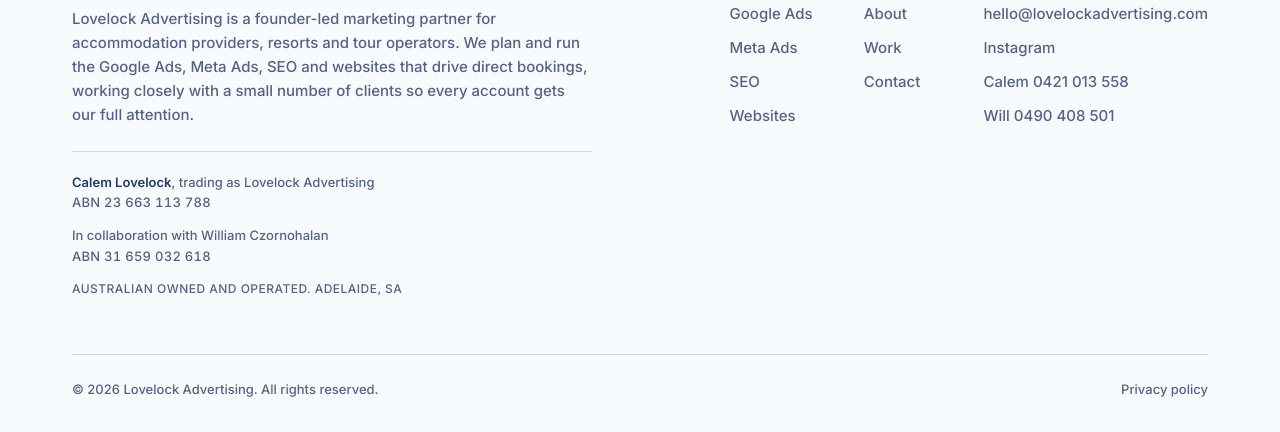
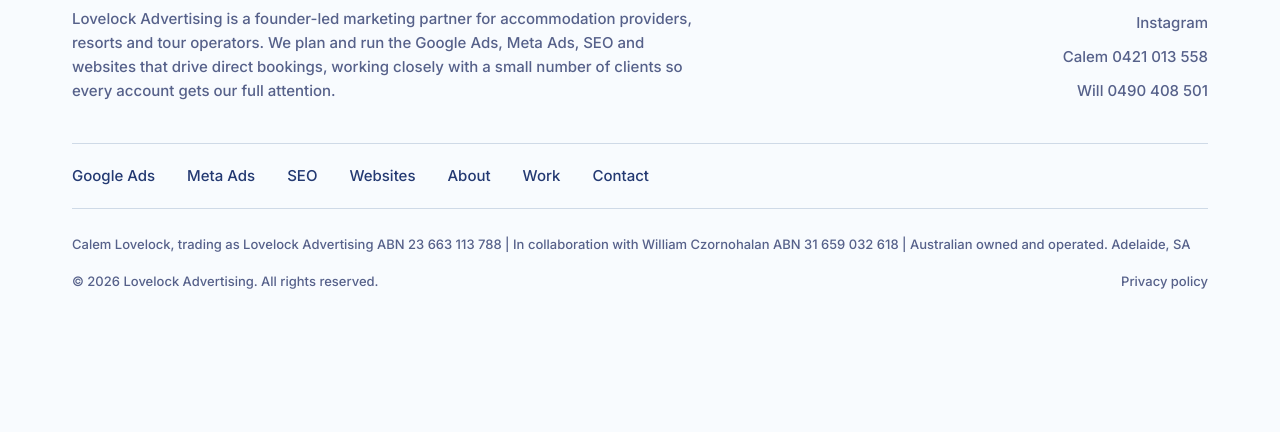
Before and after one commit to LovelockAdvertising/lovelockadvertising, a plain HTML site: page index.html in a window 1280 px wide. Shown: the part 5405-5837 px from the top of the page. After the commit the page ends 5729 px from the top, so only its background shows below. Drawn offline with Linux system fonts and the light colour scheme.

Commit message:
Simplify footer into three bands with one-line business details
Footer is now: logo, intro and contact details; a single row of page
links; then the business details on one line (Calem Lovelock trading as
Lovelock Advertising, in collaboration with William Czornohalan, both
ABNs) above the copyright bar. Replaces the column grid that left empty
space. Bump stylesheet version.

Co-Authored-By: Claude Opus 5.5 <noreply@anthropic.com>

```diff
--- a/css/site.css
+++ b/css/site.css
@@ -511,31 +511,28 @@ p { margin: 0; }
 
 /* ---------- Footer ---------- */
 .footer { border-top: 1px solid var(--line); padding: 64px 0 32px; font-size: 15px; }
-.footer__grid { display: grid; gap: 40px; }
-.footer__about p { color: var(--muted); margin-top: 16px; max-width: 520px; }
-.footer__legal { display: grid; gap: 12px; margin-top: 24px; padding-top: 20px; border-top: 1px solid var(--line); max-width: 520px; }
-.footer__about .footer__legal p { font-size: 13px; line-height: 1.6; color: var(--muted); margin: 0; max-width: none; }
-.footer__legal .footer__entity { color: var(--ink); font-weight: 600; }
-.footer__legal .footer__abn { font-variant-numeric: tabular-nums; letter-spacing: .02em; }
-.footer__about .footer__legal .footer__origin { font-size: 12px; letter-spacing: .04em; text-transform: uppercase; }
-.footer h4 {
-  font-family: var(--font-head); font-size: 18px; font-weight: 400;
-  text-transform: uppercase; letter-spacing: .03em; color: var(--ink); margin: 0 0 16px;
+.footer__top { display: grid; gap: 32px; }
+.footer__about p { color: var(--muted); margin-top: 16px; max-width: 640px; }
+.footer__contact { list-style: none; margin: 0; padding: 0; display: grid; gap: 10px; }
+.footer__contact a { color: var(--muted); text-decoration: none; }
+.footer__contact a:hover { color: var(--ink); }
+.footer__nav {
+  display: flex; flex-wrap: wrap; gap: 10px 32px;
+  margin-top: 40px; padding: 20px 0; border-top: 1px solid var(--line); border-bottom: 1px solid var(--line);
 }
-.footer ul { list-style: none; margin: 0; padding: 0; display: grid; gap: 10px; }
-.footer ul a { color: var(--muted); text-decoration: none; }
-.footer ul a:hover { color: var(--ink); }
+.footer__nav a { color: var(--ink); text-decoration: none; font-weight: 500; }
+.footer__nav a:hover { color: var(--muted); }
+.footer__legal { margin-top: 24px; font-size: 13px; line-height: 1.7; color: var(--muted); }
+.footer__legal p { margin: 0; }
 .footer__bottom {
   display: flex; flex-wrap: wrap; gap: 12px 24px; justify-content: space-between;
-  margin-top: 56px; padding-top: 24px; border-top: 1px solid var(--line);
-  font-size: 13px; color: var(--muted);
+  margin-top: 16px; font-size: 13px; color: var(--muted);
 }
 .footer__bottom a { color: var(--muted); text-decoration: none; }
 .footer__bottom a:hover { color: var(--ink); }
-@media (min-width: 640px) { .footer__grid { grid-template-columns: 1fr 1fr; } }
-/* Desktop: link columns hug their content on the right, the intro takes the rest */
-@media (min-width: 1100px) {
-  .footer__grid { grid-template-columns: minmax(0, 1fr) repeat(3, max-content); column-gap: clamp(48px, 4vw, 72px); }
+@media (min-width: 900px) {
+  .footer__top { grid-template-columns: minmax(0, 640px) max-content; justify-content: space-between; align-items: end; }
+  .footer__contact { text-align: right; }
 }
 
 /* ---------- Homepage hero: centred, rotating word ---------- */
--- a/index.html
+++ b/index.html
@@ -22,7 +22,7 @@
   <link rel="preconnect" href="https://fonts.gstatic.com" crossorigin>
   <link href="https://fonts.googleapis.com/css2?family=Anton&family=Inter:wght@400;500;600;700&display=swap" rel="stylesheet">
 
-  <link rel="stylesheet" href="css/site.css?v=20261124a">
+  <link rel="stylesheet" href="css/site.css?v=20261124f">
   <link rel="icon" href="assets/logo/favicon.svg" type="image/svg+xml">
   <link rel="icon" href="assets/logo/favicon-32.png" sizes="32x32" type="image/png">
   <link rel="apple-touch-icon" href="assets/logo/apple-touch-icon.png">
@@ -551,45 +551,31 @@
   <!-- ========== Footer ========== -->
   <footer class="footer">
     <div class="wrap">
-      <div class="footer__grid">
+      <div class="footer__top">
         <div class="footer__about">
           <a href="#top" class="wordmark"><img src="assets/logo/lovelock-horizontal.svg" width="1771" height="254" alt="Lovelock Advertising"></a>
           <p>Lovelock Advertising is a founder-led marketing partner for accommodation providers, resorts and tour operators. We plan and run the Google Ads, Meta Ads, SEO and websites that drive direct bookings, working closely with a small number of clients so every account gets our full attention.</p>
-          <div class="footer__legal">
-            <p><span class="footer__entity">Calem Lovelock</span>, trading as Lovelock Advertising<br><span class="footer__abn">ABN 23 663 113 788</span></p>
-            <p>In collaboration with William Czornohalan<br><span class="footer__abn">ABN 31 659 032 618</span></p>
-            <p class="footer__origin">Australian owned and operated. Adelaide, SA</p>
-          </div>
         </div>
+        <ul class="footer__contact">
+          <li><a href="mailto:hello@lovelockadvertising.com">hello@lovelockadvertising.com</a></li>
+          <li><a href="https://www.instagram.com/lovelock.advertising/" target="_blank" rel="noopener">Instagram</a></li>
+          <li><a href="tel:+61421013558">Calem 0421 013 558</a></li>
+          <li><a href="tel:+61490408501">Will 0490 408 501</a></li>
+        </ul>
+      </div>
 
-        <div>
-          <h4>Services</h4>
-          <ul>
-            <li><a href="services-google-ads.html">Google Ads</a></li>
-            <li><a href="services-meta-ads.html">Meta Ads</a></li>
-            <li><a href="services-seo.html">SEO</a></li>
-            <li><a href="services-websites.html">Websites</a></li>
-          </ul>
-        </div>
+      <nav class="footer__nav" aria-label="Footer">
+        <a href="services-google-ads.html">Google Ads</a>
+        <a href="services-meta-ads.html">Meta Ads</a>
+        <a href="services-seo.html">SEO</a>
+        <a href="services-websites.html">Websites</a>
+        <a href="about.html">About</a>
+        <a href="work.html">Work</a>
+        <a href="contact.html">Contact</a>
+      </nav>
 
-        <div>
-          <h4>Company</h4>
-          <ul>
-            <li><a href="about.html">About</a></li>
-            <li><a href="work.html">Work</a></li>
-            <li><a href="contact.html">Contact</a></li>
-          </ul>
-        </div>
-
-        <div>
-          <h4>Get in touch</h4>
-          <ul>
-            <li><a href="mailto:hello@lovelockadvertising.com">hello@lovelockadvertising.com</a></li>
-            <li><a href="https://www.instagram.com/lovelock.advertising/" target="_blank" rel="noopener">Instagram</a></li>
-            <li><a href="tel:+61421013558">Calem 0421 013 558</a></li>
-            <li><a href="tel:+61490408501">Will 0490 408 501</a></li>
-          </ul>
-        </div>
+      <div class="footer__legal">
+        <p>Calem Lovelock, trading as Lovelock Advertising ABN 23 663 113 788&nbsp;<span aria-hidden="true">|</span> In collaboration with William Czornohalan ABN 31 659 032 618&nbsp;<span aria-hidden="true">|</span> Australian owned and operated. Adelaide, SA</p>
       </div>
 
       <div class="footer__bottom">
```
Also changed, not shown: 404.html (+20 -34 lines), about.html (+20 -34 lines), contact.html (+20 -34 lines), privacy.html (+20 -34 lines), services-google-ads.html (+20 -34 lines), services-meta-ads.html (+20 -34 lines), services-seo.html (+20 -34 lines), services-websites.html (+20 -34 lines), work.html (+20 -34 lines).
